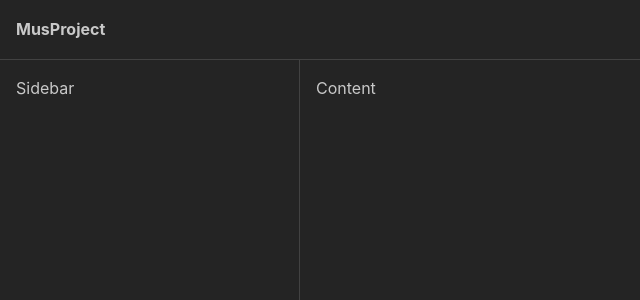
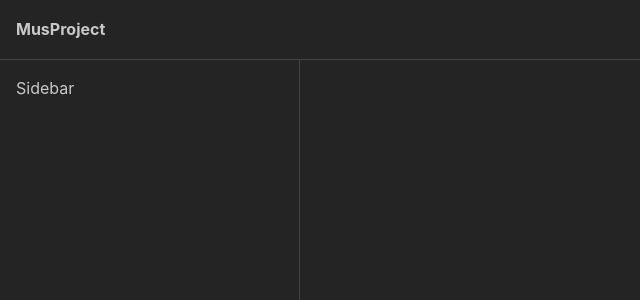
Before and after one commit to AltairGeo/music-recomend-sys-frontend, a React (Vite) app: page / in a window 1280 px wide. Shown: the top 300 px of the page, without its empty margins (0-640 px from the left). Built offline with nearby package versions, Linux system fonts and the light colour scheme.

Commit message:
base structure

```diff
--- a/src/App.tsx
+++ b/src/App.tsx
@@ -23,7 +23,7 @@ function App() {
 
         <AppShell.Navbar p="md">Sidebar</AppShell.Navbar>
 
-        <AppShell.Main>Content</AppShell.Main>
+        <AppShell.Main></AppShell.Main>
       </AppShell>
     </>
   );
--- /dev/null
+++ b/src/components/Track.ts
@@ -0,0 +1,5 @@
+
+
+function TrackCard() { }
+
+export default TrackCard;
--- /dev/null
+++ b/src/config.ts
@@ -0,0 +1,5 @@
+export const config = {
+  api: {
+    baseUrl: "https://127.0.0.1:8080",
+  },
+};
--- a/src/main.tsx
+++ b/src/main.tsx
@@ -4,13 +4,20 @@ import "./index.css";
 import App from "./App.tsx";
 import "@mantine/core/styles.css";
 import { createTheme, MantineProvider } from "@mantine/core";
+import { BrowserRouter } from "react-router";
+import { Routes } from "react-router";
+import { Route } from "react-router";
 
 const theme = createTheme({});
 
 createRoot(document.getElementById("root")!).render(
   <StrictMode>
     <MantineProvider theme={theme} defaultColorScheme="dark">
-      <App />
+      <BrowserRouter>
+        <Routes>
+          <Route path="/" element={<App />} />
+        </Routes>
+      </BrowserRouter>
     </MantineProvider>
   </StrictMode>,
 );
```
Also changed, not shown: src/features/Track/model.ts (added, +11 -0 lines), src/features/Track/api.ts (added), src/pages/Track.ts (added), src/pages/TrackList.ts (added), src/pages/Upload.ts (added).
